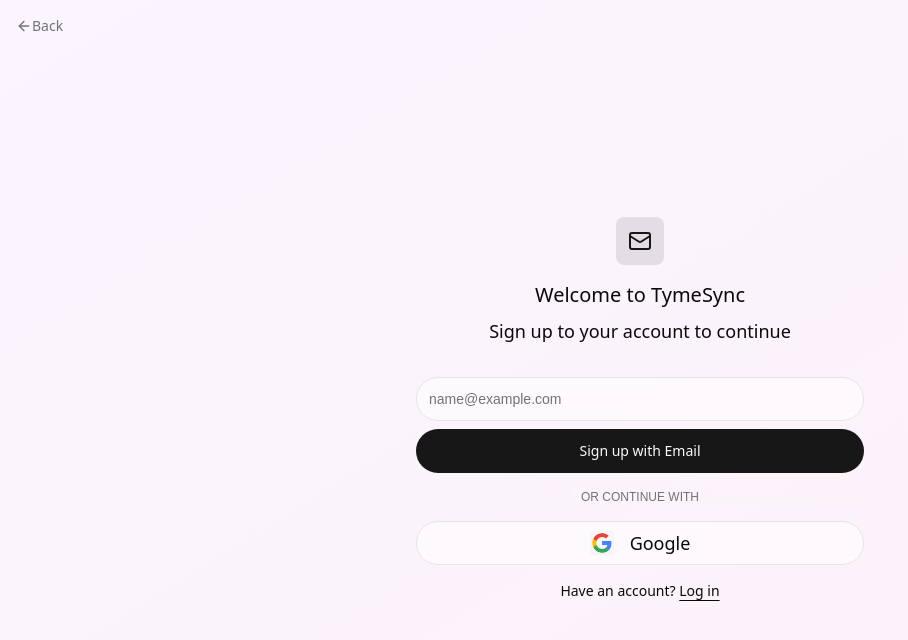
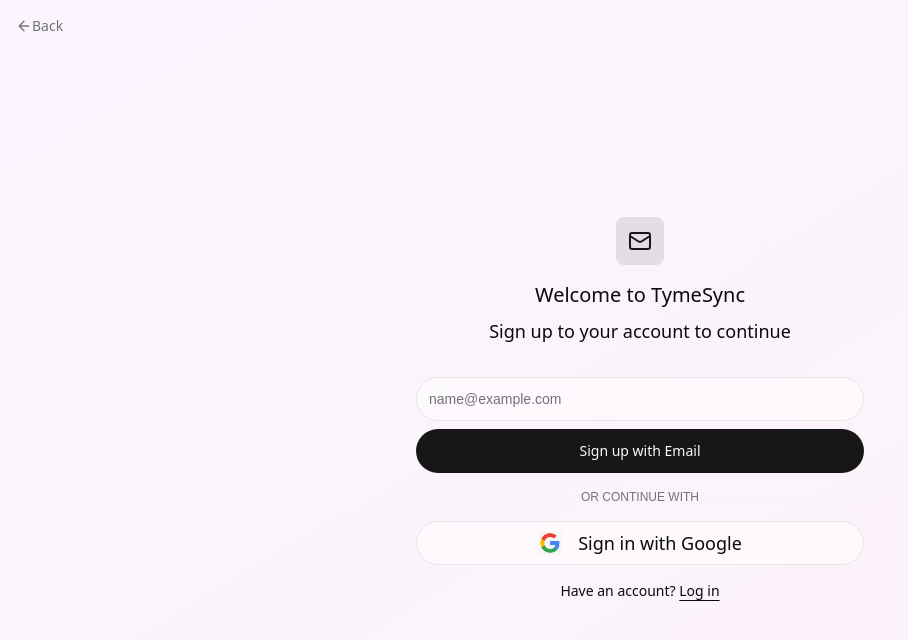
Before and after one commit to Jenaide/tymesync, a Next.js app: page /auth/signup in a window 1280 px wide. Shown: the top 640 px of the page, without its empty margins (0-908 px from the left). Built offline with nearby package versions, Linux system fonts and the light colour scheme.

Commit message:
added sign in cred with google

```diff
--- a/src/app/auth/login/page.tsx
+++ b/src/app/auth/login/page.tsx
@@ -47,7 +47,7 @@
 
                         <div className="mt-4 text-center text-sm font-sans">
                             Don&apos;t have an account?{' '}
-                            <Link href={""} className="underline font-sans underline-offset-4 hover:text-primary">Sign up</Link>
+                            <Link href={"/auth/signup"} className="underline font-sans underline-offset-4 hover:text-primary">Sign up</Link>
                         </div>
                     </div>
                 </div>
--- a/src/app/auth/signup/page.tsx
+++ b/src/app/auth/signup/page.tsx
@@ -2,10 +2,10 @@
 import { Input } from "@/components/ui/input";
 import { ArrowLeft, Mail } from "lucide-react";
 import Link from "next/link";
-import GoogleLogo from "@/../public/google_logo2.png";
-import Image from "next/image";
+import { GoogleAuthButton } from "@/components/SubmitButtons";
+import { signIn } from "@/lib/auth";
 
-export default function SignIn(){
+export default function SignUp(){
     return (
         <div className="min-h-screen w-full bg-gradient-to-br from-purple-50 to-pink-50 p-4 antialiased">
             <Link href={"/"} className="inline-flex font-sans items-center text-sm text-muted-foreground transition-colors hover:text-primary">
@@ -40,14 +40,20 @@
                             </div>
                         </div>
 
-                        <Button variant={"outline"} className="h-11 w-full text-lg font-sans rounded-full bg-white/50 backdrop-blur-sm hover:bg-white/60">
-                            <Image src={GoogleLogo} alt="google logo" className="size-6 mr-2" />
-                            Google
-                        </Button>
+                        <div>
+                            {/* google sign in */}
+                            <form action={async () => {
+                                "use server"
+                                await signIn("google", { callbackUrl: "/dashboard" });
+                            }}>
+                                <GoogleAuthButton />
+                            </form>
+
+                        </div>
 
                         <div className="mt-4 text-center text-sm font-sans">
                             Have an account?{' '}
-                            <Link href={""} className="underline font-sans underline-offset-4 hover:text-primary">Log in</Link>
+                            <Link href={"/auth/login"} className="underline font-sans underline-offset-4 hover:text-primary">Log in</Link>
                         </div>
                     </div>
                 </div>
--- /dev/null
+++ b/src/app/dashboard/page.tsx
@@ -0,0 +1,11 @@
+import { requireUser } from "@/lib/hooks";
+
+export default async function DashboardHome(){
+    const session = await requireUser();
+
+    return (
+        <div>
+            <h1>welcome {session.user?.name}</h1>
+        </div>
+    )
+}
--- a/src/app/layout.tsx
+++ b/src/app/layout.tsx
@@ -23,7 +23,7 @@
   children: React.ReactNode;
 }>) {
   return (
-    <html lang="en">
+    <html lang="en" suppressHydrationWarning>
       <body
         className={`${geistSans.variable} ${geistMono.variable} antialiased`}
       >
--- /dev/null
+++ b/src/components/SubmitButtons.tsx
@@ -0,0 +1,26 @@
+"use client";
+
+import { useFormStatus } from "react-dom"
+import { Button } from "./ui/button";
+import { Loader2 } from "lucide-react";
+import Image from "next/image";
+import GoogleLogo from "@/../public/google_logo2.png";
+
+export function GoogleAuthButton(){
+    const {pending} = useFormStatus();
+
+    return (
+        <>
+            {pending ? (
+                <Button disabled variant={"outline"} className="w-full">
+                    <Loader2 className="size-4 animate-spin" />
+                </Button>
+            ) : (
+                <Button variant={"outline"} className="h-11 w-full text-lg font-sans rounded-full bg-white/50 backdrop-blur-sm hover:bg-gray-200/20">
+                    <Image src={GoogleLogo} alt="google logo" className="size-6 mr-2"/>
+                    Sign in with Google
+                </Button>
+            )}
+        </>
+    )
+}
--- /dev/null
+++ b/src/lib/hooks.ts
@@ -0,0 +1,12 @@
+import { redirect } from "next/navigation";
+import { auth } from "./auth";
+
+export async function requireUser(){
+    const session = await auth();
+
+    if (!session?.user){
+        return redirect("/auth/login")
+    }
+
+    return session;
+}
```
